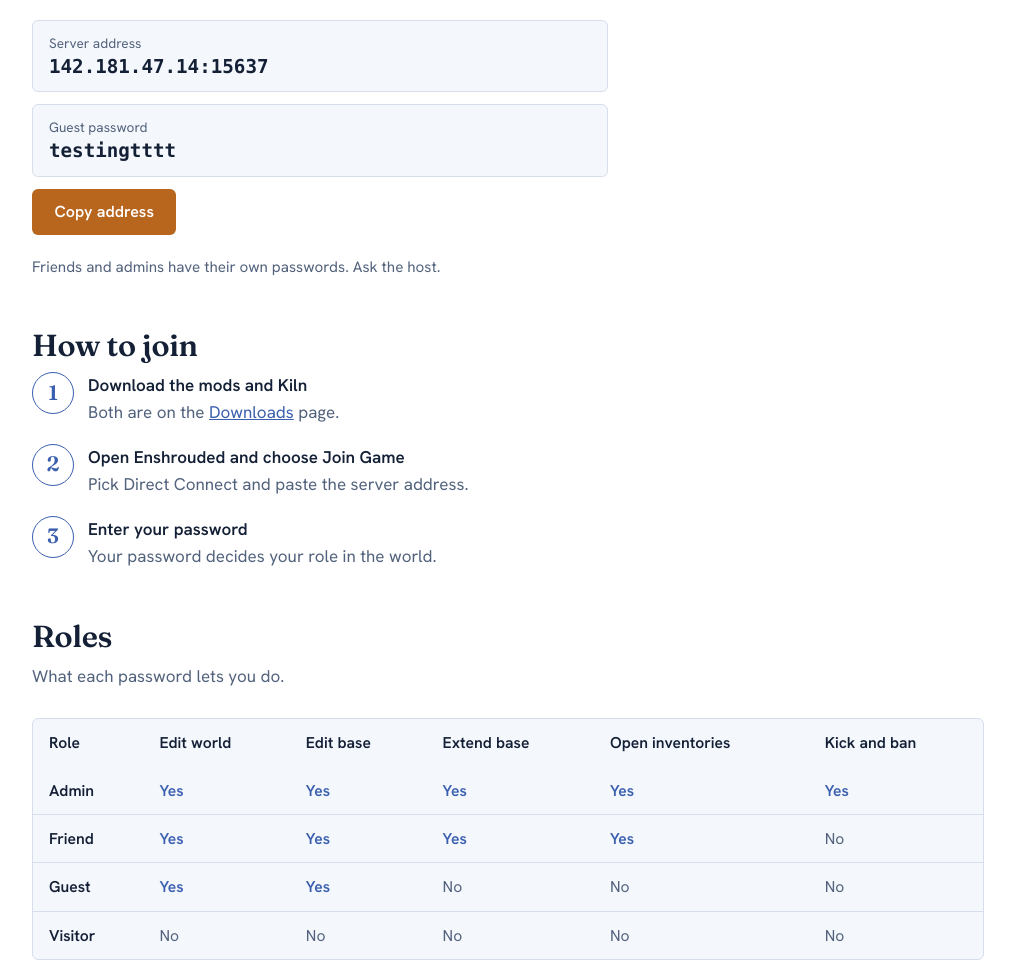
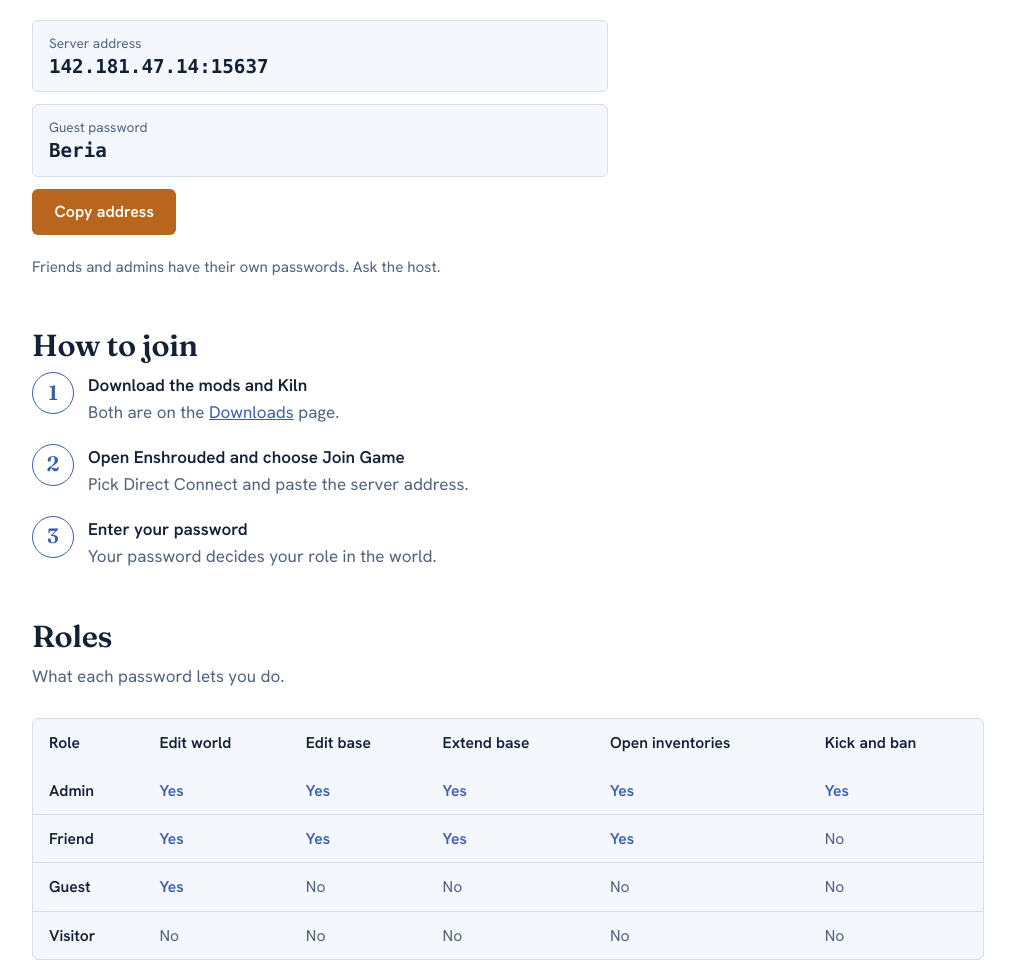
Before and after one commit to lxc-eng/beria-site, a plain HTML site: page index.html in a window 1280 px wide. Shown: the part 520-1482 px from the top of the page, without its empty margins (132-1147 px from the left). Drawn offline with Linux system fonts and the light colour scheme.

Commit message:
Update index.html

```diff
--- a/index.html
+++ b/index.html
@@ -173,7 +173,7 @@ footer{padding:2rem 0 3rem;color:var(--muted);font-size:.95rem;border-top:1px so
       <tbody>
         <tr><th>Admin</th><td class="y">Yes</td><td class="y">Yes</td><td class="y">Yes</td><td class="y">Yes</td><td class="y">Yes</td></tr>
         <tr><th>Friend</th><td class="y">Yes</td><td class="y">Yes</td><td class="y">Yes</td><td class="y">Yes</td><td class="n">No</td></tr>
-        <tr><th>Guest</th><td class="y">Yes</td><td class="y">Yes</td><td class="n">No</td><td class="n">No</td><td class="n">No</td></tr>
+        <tr><th>Guest</th><td class="y">Yes</td><td class="n">No</td><td class="n">No</td><td class="n">No</td><td class="n">No</td></tr>
         <tr><th>Visitor</th><td class="n">No</td><td class="n">No</td><td class="n">No</td><td class="n">No</td><td class="n">No</td></tr>
       </tbody></table></div>
   </div>
@@ -241,10 +241,10 @@ footer{padding:2rem 0 3rem;color:var(--muted);font-size:.95rem;border-top:1px so
 var CONFIG = {
   name: "Beria",
   address: "142.181.47.14:15637",
-  guestPassword: "testingtttt",
+  guestPassword: "Beria",
   modZipUrl: "https://drive.google.com/file/d/1ZZnRRGb-NFBY6pOdUvjIFwUZg97IBW7U/view?usp=sharing",   // link to your mod pack zip
   kilnUrl: "https://frostdev.io/kiln/download",     // link to the latest Kiln client build
-  discord: "405067169504821248",   // Discord user ID
+  discord: "user id",   // Discord user ID
   email: "Add your email",
   mods: [
     {n: "Kiln", d: "Mod loader and permissions system."},
```
